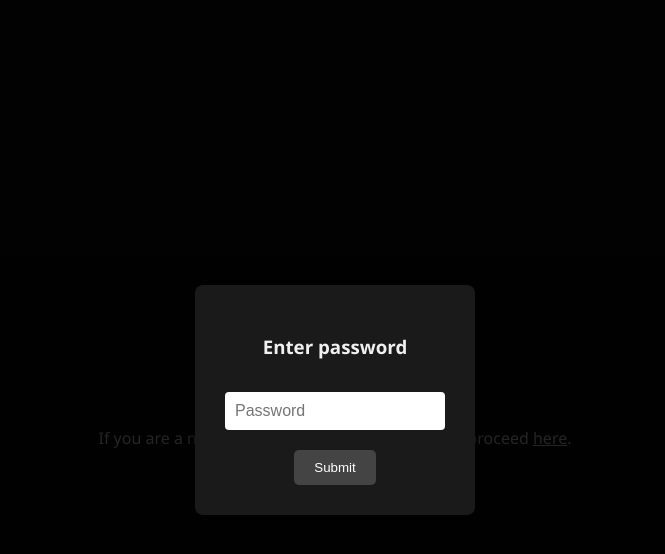
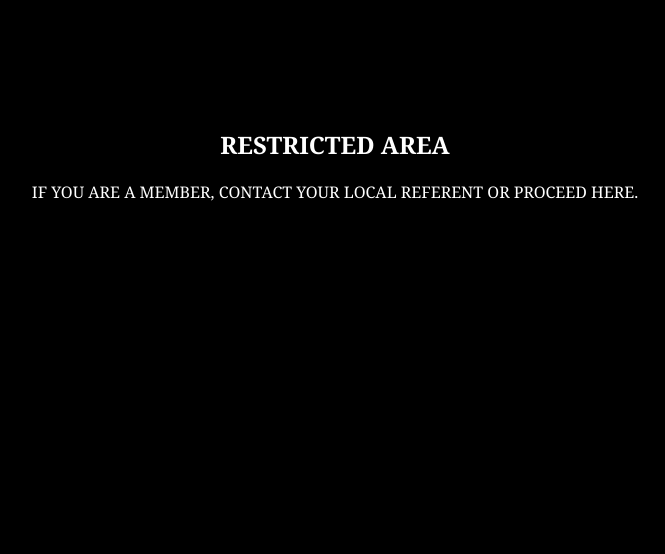
Before and after one commit to GG-proj/selitelux, a plain HTML site: page vault.html in a window 1280 px wide. Shown: the whole page, without its empty margins (305-970 px from the left). Drawn offline with Linux system fonts and the light colour scheme.

Commit message:
Update vault.html

```diff
--- a/vault.html
+++ b/vault.html
@@ -1,125 +1,54 @@
+<!-- vault.html -->
 <!DOCTYPE html>
 <html lang="en">
 <head>
-  <meta charset="UTF-8" />
-  <meta name="viewport" content="width=device-width, initial-scale=1.0"/>
-  <title>Vault Access</title>
+  <meta charset="UTF-8">
+  <title>Vault</title>
   <style>
-    body {
-      margin: 0;
-      padding: 0;
-      background-color: #0b0b0b;
-      color: #f0f0f0;
-      font-family: 'Segoe UI', Tahoma, Geneva, Verdana, sans-serif;
-      display: flex;
-      flex-direction: column;
-      align-items: center;
-      justify-content: center;
-      min-height: 100vh;
-      text-align: center;
-    }
-
-    h1 {
-      font-size: 1.8rem;
-      margin-bottom: 20px;
-    }
-
-    p {
-      max-width: 600px;
-      line-height: 1.6;
-    }
-
-    .secret-link {
-      color: inherit;
-      text-decoration: underline;
-      cursor: pointer;
-    }
-
-    .modal {
-      display: none;
-      position: fixed;
-      z-index: 9999;
-      left: 0;
-      top: 0;
-      width: 100vw;
-      height: 100vh;
-      background-color: rgba(0, 0, 0, 0.85);
-      display: flex;
-      align-items: center;
-      justify-content: center;
-    }
-
-    .modal-content {
-      background-color: #1a1a1a;
-      padding: 30px;
-      border-radius: 8px;
-      text-align: center;
-      box-shadow: 0 0 10px #000;
-    }
-
-    .modal-content input {
-      padding: 10px;
-      margin-top: 15px;
-      font-size: 1rem;
-      border-radius: 4px;
-      border: none;
-      outline: none;
-      width: 200px;
-    }
-
-    .modal-content button {
-      margin-top: 20px;
-      padding: 10px 20px;
-      background-color: #444;
-      color: white;
-      border: none;
-      border-radius: 5px;
-      cursor: pointer;
-    }
-
-    .error {
-      color: #ff4444;
-      margin-top: 10px;
-    }
+    body { background: #000; color: #fff; font-family: Georgia, serif; text-align: center; padding: 100px; }
+    .popup { display: none; position: fixed; z-index: 999; top: 0; left: 0; width: 100vw; height: 100vh; background: rgba(0,0,0,0.9); justify-content: center; align-items: center; }
+    .popup-content { background: #111; padding: 30px; border: 2px solid #555; }
+    .hidden-link { cursor: pointer; color: inherit; text-decoration: none; }
+    .popup input[type="password"] { padding: 10px; font-size: 16px; }
+    .popup button { padding: 10px 20px; margin-left: 10px; font-size: 16px; }
   </style>
 </head>
 <body>
-  <h1>RESTRICTED AREA</h1>
-  <p>If you are a member, contact your local liaison or proceed <span class="secret-link" onclick="openModal()">here</span>.</p>
+  <h2>RESTRICTED AREA</h2>
+  <p>IF YOU ARE A MEMBER, CONTACT YOUR LOCAL REFERENT OR PROCEED <span id="secondSecret" class="hidden-link">HERE</span>.</p>
 
-  <!-- Modal -->
-  <div id="passwordModal" class="modal">
-    <div class="modal-content">
-      <h3>Enter password</h3>
-      <input type="password" id="passwordInput" placeholder="Password" />
-      <br />
-      <button onclick="checkPassword()">Submit</button>
-      <p class="error" id="errorMessage" style="display:none;">ACCESS DENIED</p>
+  <div class="popup" id="secondPopup">
+    <div class="popup-content">
+      <p>Enter password:</p>
+      <input type="password" id="secondPassword" />
+      <button onclick="checkSecondPassword()">Submit</button>
+      <p id="secondError" style="color:red;"></p>
     </div>
   </div>
 
   <script>
-    function openModal() {
-      document.getElementById('passwordModal').style.display = 'flex';
-    }
+    const secondTrigger = document.getElementById("secondSecret");
+    const secondPopup = document.getElementById("secondPopup");
+    const secondInput = document.getElementById("secondPassword");
+    const secondError = document.getElementById("secondError");
 
-    function checkPassword() {
-      const input = document.getElementById('passwordInput').value;
-      if (input === 'HORUS777') {
-        window.location.href = 'vault_preview.html';
+    secondTrigger.addEventListener("click", () => {
+      secondPopup.style.display = "flex";
+      secondInput.value = "";
+      secondError.textContent = "";
+    });
+
+    function checkSecondPassword() {
+      if (secondInput.value === "HORUS777") {
+        window.location.href = "vault_preview.html";
       } else {
-        document.getElementById('errorMessage').style.display = 'block';
+        secondError.textContent = "ACCESS DENIED";
       }
     }
 
-    window.onclick = function(event) {
-      const modal = document.getElementById('passwordModal');
-      if (event.target === modal) {
-        modal.style.display = "none";
-        document.getElementById('errorMessage').style.display = 'none';
-        document.getElementById('passwordInput').value = '';
-      }
-    }
+    secondPopup.addEventListener("click", (e) => {
+      if (e.target === secondPopup) secondPopup.style.display = "none";
+    });
   </script>
 </body>
 </html>
```
